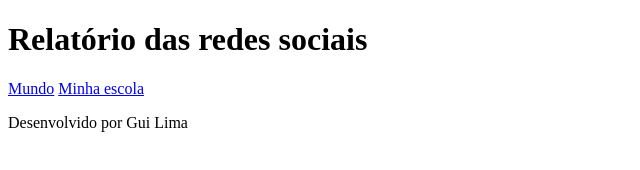
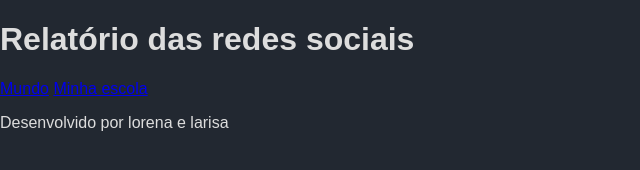
Before and after one commit to schimanskinha/projeto-dupla-2024-lorena-e-larissa, a plain HTML site: page index.html in a window 1280 px wide. Shown: the whole page, without its empty margins (0-640 px from the left). Drawn offline with Linux system fonts and the light colour scheme.

Commit message:
confirmação

```diff
--- a/index.html
+++ b/index.html
@@ -3,6 +3,7 @@
 <head>
     <meta charset="UTF-8">
     <meta name="viewport" content="width=device-width, initial-scale=1.0">
+    <link rel="stylesheet" href="style.css">
     <title>ciência de dados</title>
 </head>
 <body>
@@ -19,7 +20,7 @@
         </section>
     </main>
     <footer>
-        <p>Desenvolvido por Gui Lima</p>
+        <p>Desenvolvido por lorena e larisa</p>
     </footer>
 
 </body>
--- a/style.css
+++ b/style.css
@@ -0,0 +1,16 @@
+@import url('https://fonts.googleapis.com/css2?family=Nunito+Sans:ital,opsz,wght@0,6..12,200..1000;1,6..12,200..1000&display=swap&#39');
+
+:root {
+--bg-color: #222831;
+--primary-color: #DDDDDD;
+--secondary-color: #F05454;
+--font: ““Nunito Sans”, sans-serif;
+}
+
+body {
+  background-color: var(--bg-color);
+color: var(--primary-color);
+font-family: var(--font);
+height: 100vh;
+margin: 0;
+}
```
